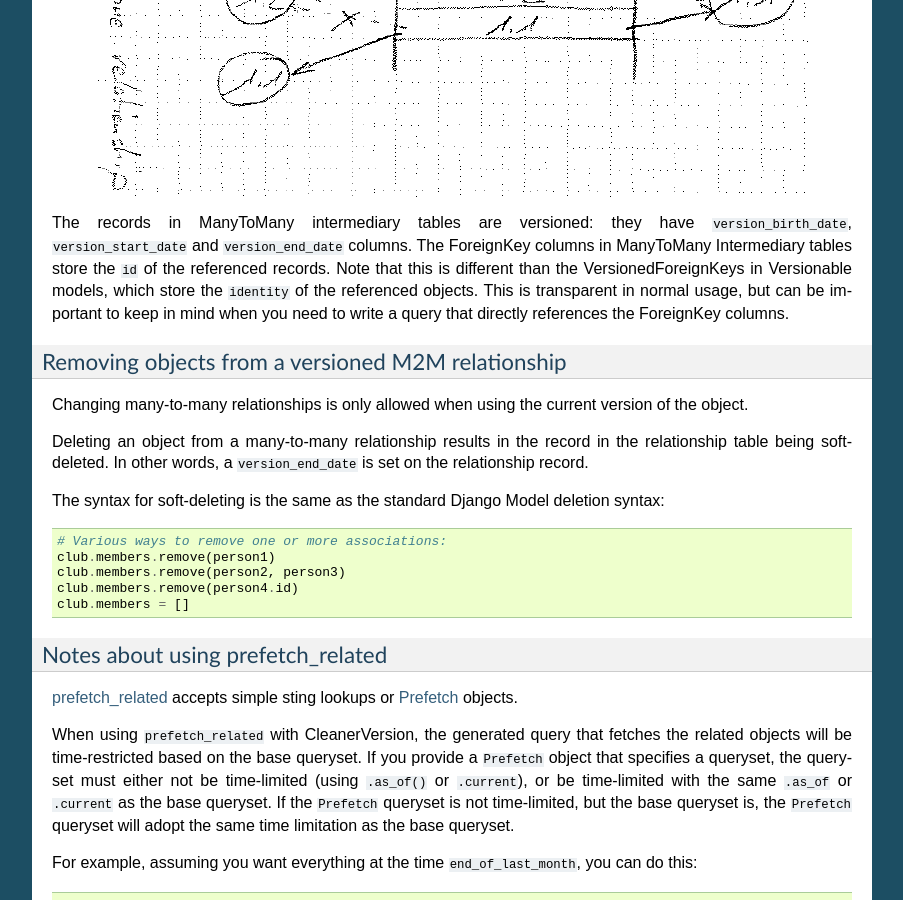
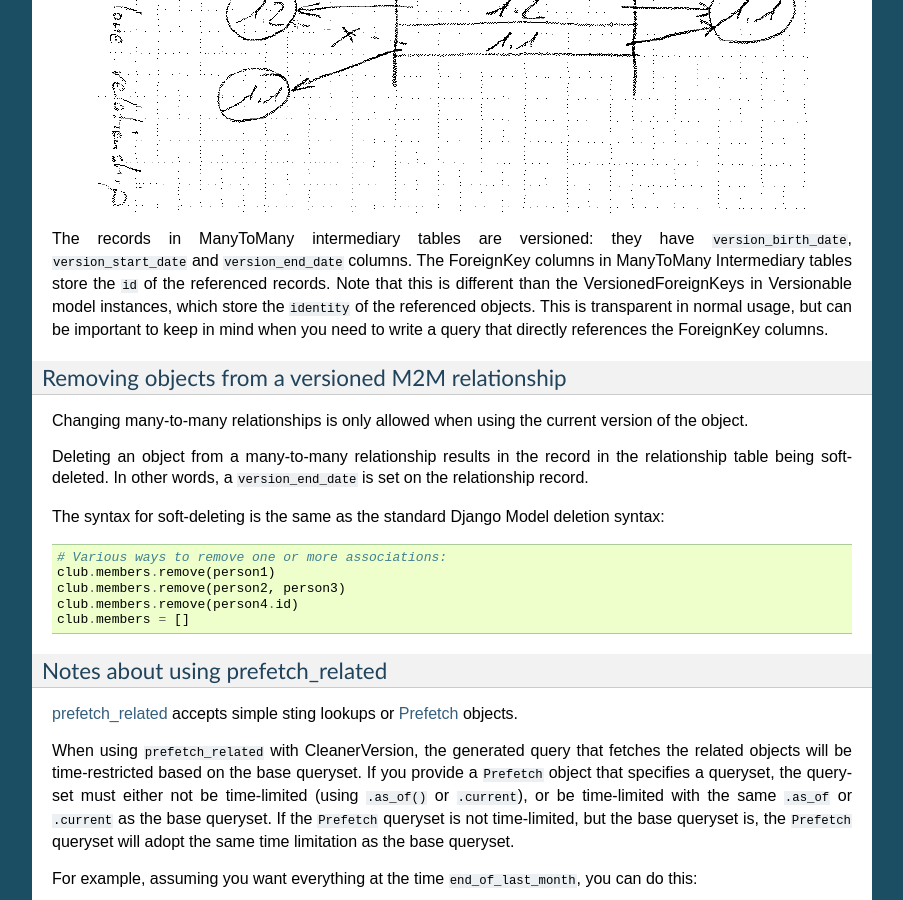
Before and after one commit to swisscom/cleanerversion, a Sphinx documentation site: the page built from docs/doc/historization_with_cleanerversion.rst, in a window 1280 px wide and 900 px high, scrolled down 9499 px. Shown: the whole window, without its empty margins (198-1101 px from the left). Built offline with Sphinx 7.4.7, drawn with Linux system fonts in a browser that asks for light colours; part of the change alters nothing that is shown; some of the changed text lies outside the part shown.

```diff
--- a/docs/doc/historization_with_cleanerversion.rst
+++ b/docs/doc/historization_with_cleanerversion.rst
@@ -14,7 +14,7 @@ Installation
 ------------
 
 If you don't like to work with the sources directly, you can also install the `CleanerVersion package from PyPI
-<https://pypi.python.org/pypi/CleanerVersion>`_ by doing so (you may need superuser privileges, as for every other
+<https://pypi.org/project/CleanerVersion/>`_ by doing so (you may need superuser privileges, as for every other
 pip-installation)::
 
     pip install cleanerversion
@@ -92,7 +92,8 @@ relationship part, rather than the semantical correctness of the entries' fields
     from datetime import datetime
     from django.db.models.fields import CharField
     from django.utils.timezone import utc
-    from versions.models import Versionable, VersionedManyToManyField, VersionedForeignKey
+    from versions.models import Versionable
+    from versions.fields import VersionedManyToManyField, VersionedForeignKey
 
     class Discipline(Versionable):
         """A sports discipline"""
@@ -521,7 +522,8 @@ Versioning an object in a ManyToMany relationship requires 3 steps to be done, i
 The records in ManyToMany intermediary tables are versioned: they have ``version_birth_date``,
 ``version_start_date`` and ``version_end_date`` columns.  The ForeignKey columns in ManyToMany
 Intermediary tables store the ``id`` of the referenced records.  Note that this is different than
-the VersionedForeignKeys in Versionable models, which store the ``identity`` of the referenced objects.
+the VersionedForeignKeys in Versionable model instances, which store the ``identity`` of the
+referenced objects.
 This is transparent in normal usage, but can be important to keep in mind when you need to write a query
 that directly references the ForeignKey columns.
 
```
